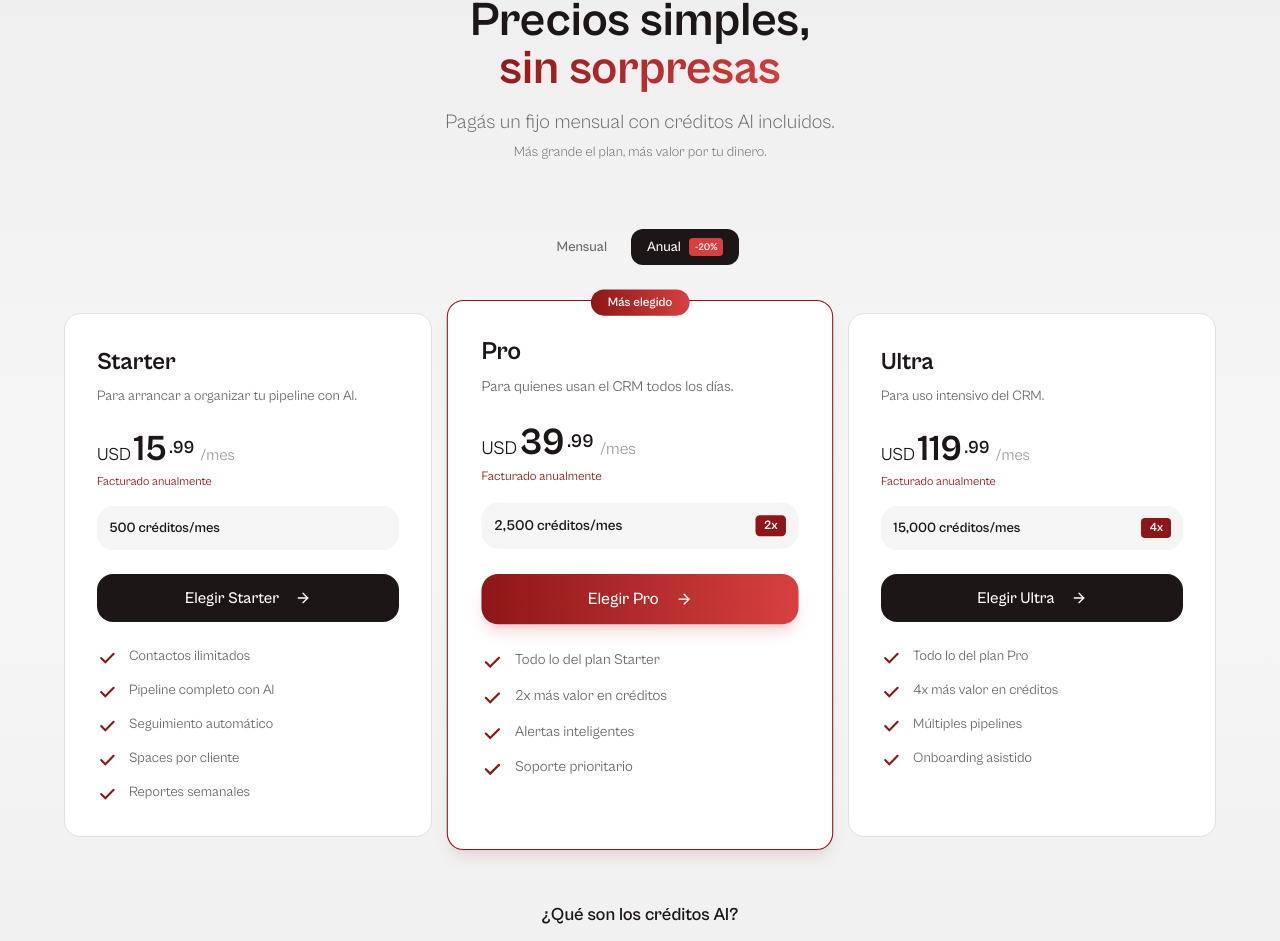
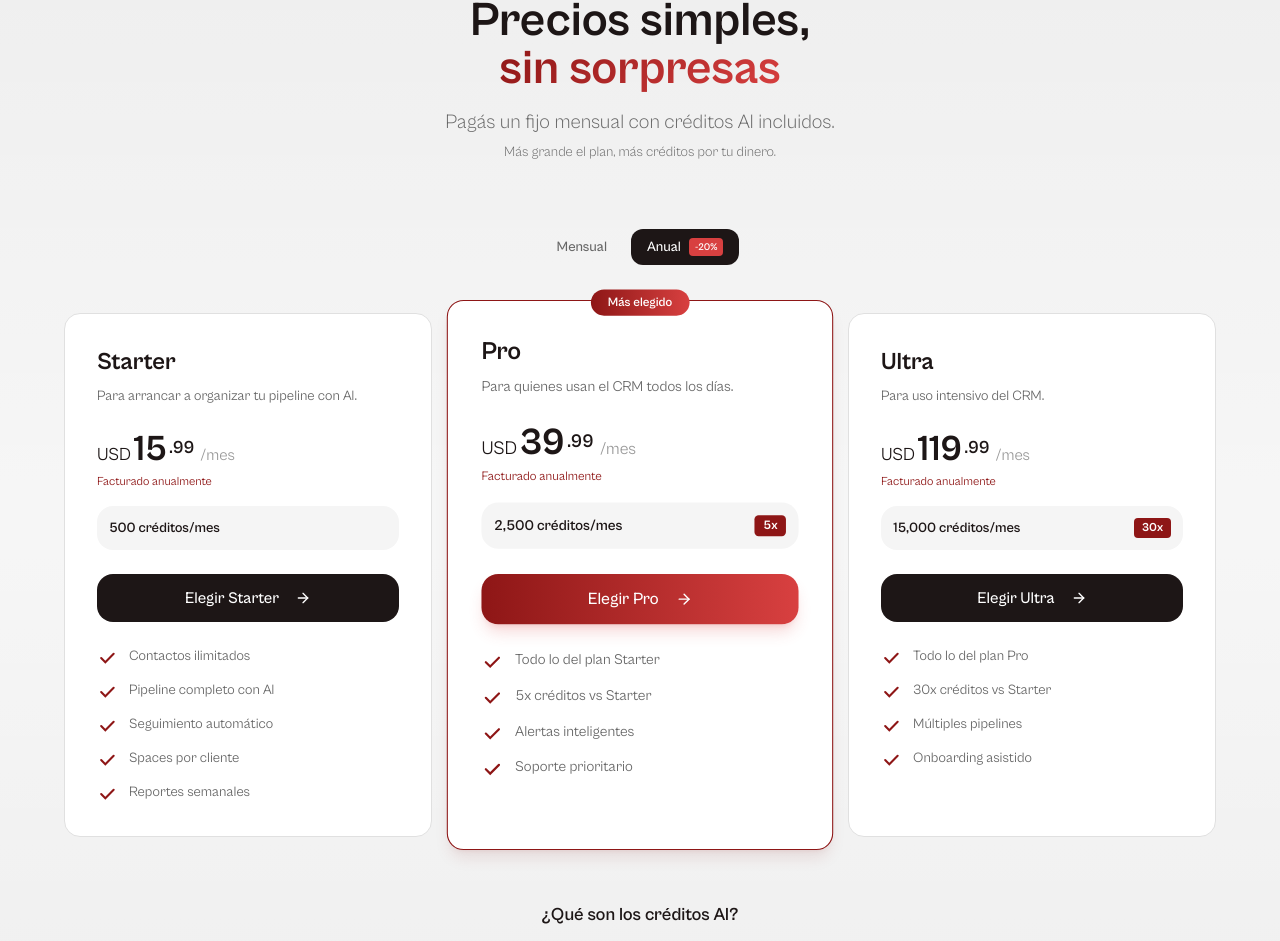
Before and after one commit to angeant/cerremito, a Next.js app: page / in a window 1280 px wide. Shown: the part 2951-3892 px from the top of the page. Built offline with nearby package versions, Linux system fonts and the light colour scheme.

Commit message:
Pricing: multiplier now shows credits vs Starter (5x, 30x)

```diff
--- a/src/components/landing/Pricing.tsx
+++ b/src/components/landing/Pricing.tsx
@@ -4,10 +4,10 @@ import { useState } from "react";
 import { Button } from "@/components/ui/button";
 import { CheckIcon, ArrowRightIcon } from "./Icons";
 
-// Lógica de valor:
-// - Starter: $0.04/crédito (base)
-// - Pro: $0.02/crédito (2x mejor valor)
-// - Ultra: $0.01/crédito (4x mejor valor)
+// Multiplicador = créditos del plan / créditos de Starter
+// - Starter: 500 créditos (base)
+// - Pro: 2,500 créditos = 5x
+// - Ultra: 15,000 créditos = 30x
 
 const plans = [
   {
@@ -31,10 +31,10 @@ const plans = [
     description: "Para quienes usan el CRM todos los días.",
     price: { monthly: 49.99, annual: 39.99 },
     credits: "2,500",
-    multiplier: "2x",
+    multiplier: "5x",
     features: [
       "Todo lo del plan Starter",
-      "2x más valor en créditos",
+      "5x créditos vs Starter",
       "Alertas inteligentes",
       "Soporte prioritario",
     ],
@@ -46,10 +46,10 @@ const plans = [
     description: "Para uso intensivo del CRM.",
     price: { monthly: 149.99, annual: 119.99 },
     credits: "15,000",
-    multiplier: "4x",
+    multiplier: "30x",
     features: [
       "Todo lo del plan Pro",
-      "4x más valor en créditos",
+      "30x créditos vs Starter",
       "Múltiples pipelines",
       "Onboarding asistido",
     ],
@@ -83,7 +83,7 @@ export function Pricing() {
           <p className="text-xl text-[#666666] max-w-2xl mx-auto font-light">
             Pagás un fijo mensual con créditos AI incluidos.
             <br />
-            <span className="text-sm">Más grande el plan, más valor por tu dinero.</span>
+            <span className="text-sm">Más grande el plan, más créditos por tu dinero.</span>
           </p>
         </div>
 
```
